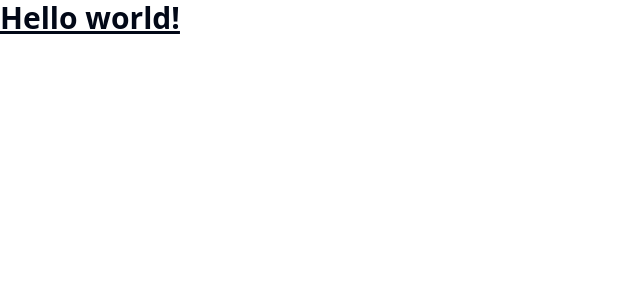
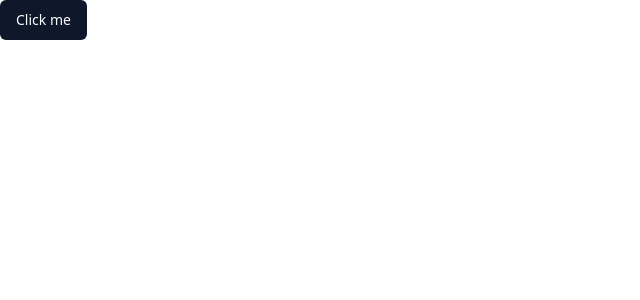
Before and after one commit to rirefat/taskMaster-frontend, a React (Vite) app: page / in a window 1280 px wide. Shown: the top 300 px of the page, without its empty margins (0-640 px from the left). Built offline with nearby package versions, Linux system fonts and the light colour scheme.

Commit message:
solve shadcn issue

```diff
--- a/package.json
+++ b/package.json
@@ -10,6 +10,7 @@
     "preview": "vite preview"
   },
   "dependencies": {
+    "@radix-ui/react-slot": "^1.1.0",
     "class-variance-authority": "^0.7.0",
     "clsx": "^2.1.1",
     "lucide-react": "^0.397.0",
--- a/src/App.tsx
+++ b/src/App.tsx
@@ -1,8 +1,10 @@
+import { Button } from "./components/ui/button";
+
 const App = () => {
   return (
-    <h1 className="text-3xl font-bold underline">
-      Hello world!
-    </h1>
+    <div>
+    <Button>Click me</Button>
+  </div>
   );
 };
 
--- /dev/null
+++ b/src/components/ui/button.tsx
@@ -0,0 +1,56 @@
+import * as React from "react"
+import { Slot } from "@radix-ui/react-slot"
+import { cva, type VariantProps } from "class-variance-authority"
+
+import { cn } from "@/lib/utils"
+
+const buttonVariants = cva(
+  "inline-flex items-center justify-center whitespace-nowrap rounded-md text-sm font-medium ring-offset-background transition-colors focus-visible:outline-none focus-visible:ring-2 focus-visible:ring-ring focus-visible:ring-offset-2 disabled:pointer-events-none disabled:opacity-50",
+  {
+    variants: {
+      variant: {
+        default: "bg-primary text-primary-foreground hover:bg-primary/90",
+        destructive:
+          "bg-destructive text-destructive-foreground hover:bg-destructive/90",
+        outline:
+          "border border-input bg-background hover:bg-accent hover:text-accent-foreground",
+        secondary:
+          "bg-secondary text-secondary-foreground hover:bg-secondary/80",
+        ghost: "hover:bg-accent hover:text-accent-foreground",
+        link: "text-primary underline-offset-4 hover:underline",
+      },
+      size: {
+        default: "h-10 px-4 py-2",
+        sm: "h-9 rounded-md px-3",
+        lg: "h-11 rounded-md px-8",
+        icon: "h-10 w-10",
+      },
+    },
+    defaultVariants: {
+      variant: "default",
+      size: "default",
+    },
+  }
+)
+
+export interface ButtonProps
+  extends React.ButtonHTMLAttributes<HTMLButtonElement>,
+    VariantProps<typeof buttonVariants> {
+  asChild?: boolean
+}
+
+const Button = React.forwardRef<HTMLButtonElement, ButtonProps>(
+  ({ className, variant, size, asChild = false, ...props }, ref) => {
+    const Comp = asChild ? Slot : "button"
+    return (
+      <Comp
+        className={cn(buttonVariants({ variant, size, className }))}
+        ref={ref}
+        {...props}
+      />
+    )
+  }
+)
+Button.displayName = "Button"
+
+export { Button, buttonVariants }
--- a/src/index.css
+++ b/src/index.css
@@ -70,6 +70,7 @@
   * {
     @apply border-border;
   }
+
   body {
     @apply bg-background text-foreground;
   }
```
Also changed, not shown: src/lib/utils.ts (renamed from @/lib/utils.ts), 1 other file (tests, documents, lock files or other folders). Lines whose indentation alone changed are shown as unchanged.
